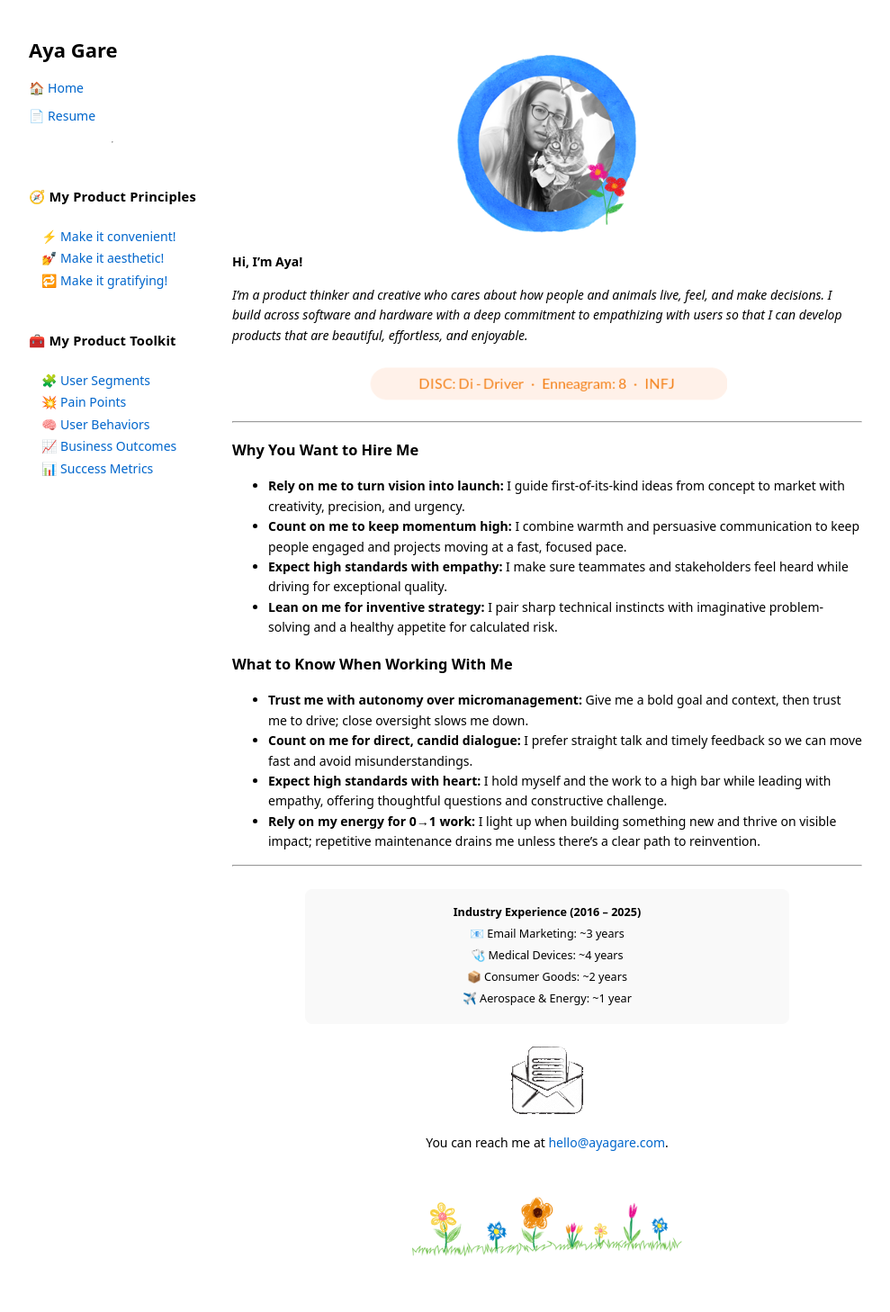
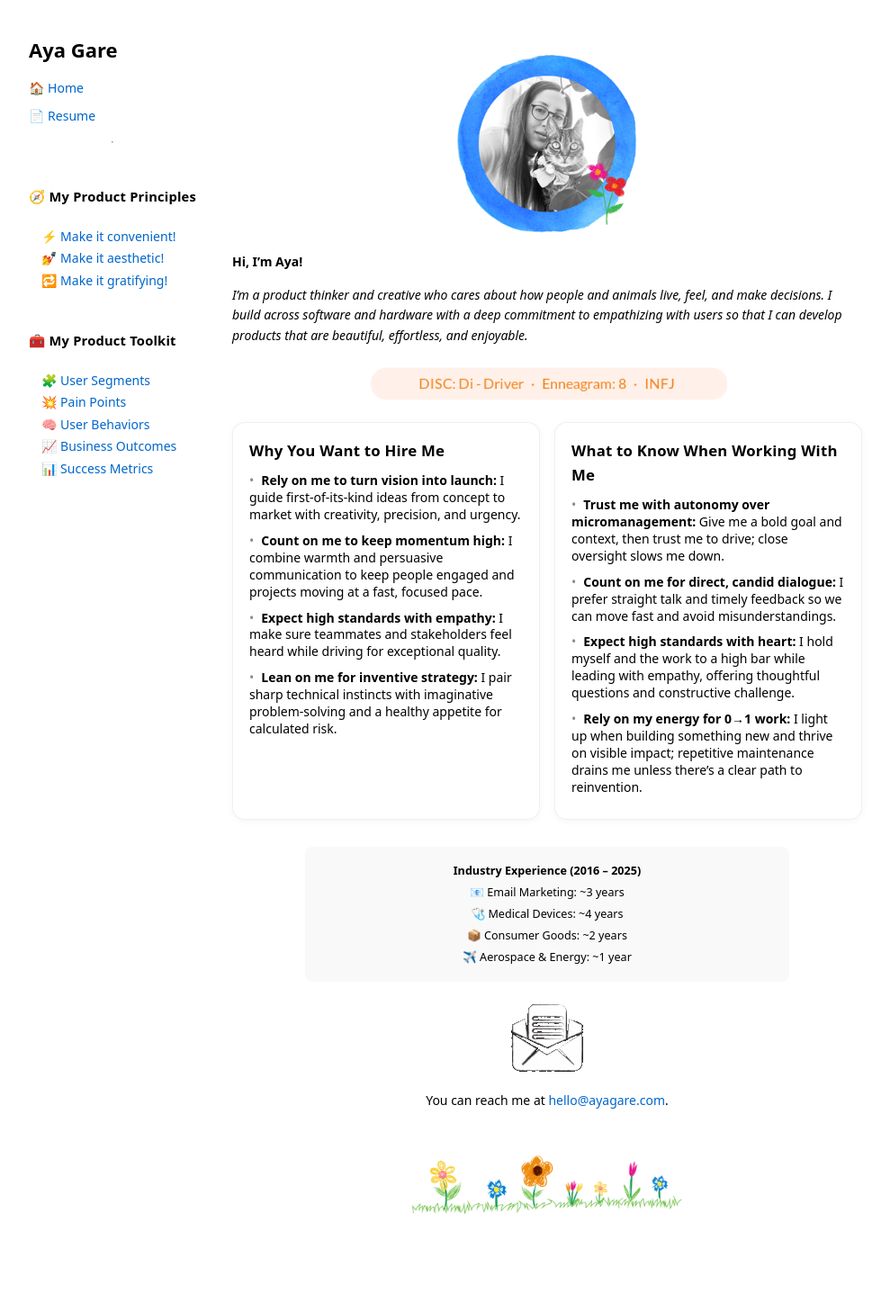
Before and after one commit to luxinflore/luxinflore.github.io, a Jekyll site: the page built from index.md, in a window 1280 px wide. Shown: the whole page at 90% size, without its empty margins (8-997 px from the left). Built offline with Jekyll 4.4.1, drawn with Linux system fonts in a browser that asks for light colours; after the commit the page ends 1411 px from its top, so only the background shows below that.

Commit message:
Update format of added about me

```diff
--- a/index.md
+++ b/index.md
@@ -15,21 +15,27 @@
   <img src="/assets/images/personality.png" alt="Personality: DISC Di Driver, Enneagram 8, INFJ" style="max-width: 400px;" />
 </div>
 
----
+<div class="wg-sections">
+  <section class="wg-card">
+    <h3>Why You Want to Hire Me</h3>
+    <ul class="wg-list">
+      <li><strong>Rely on me to turn vision into launch:</strong> I guide first-of-its-kind ideas from concept to market with creativity, precision, and urgency.</li>
+      <li><strong>Count on me to keep momentum high:</strong> I combine warmth and persuasive communication to keep people engaged and projects moving at a fast, focused pace.</li>
+      <li><strong>Expect high standards with empathy:</strong> I make sure teammates and stakeholders feel heard while driving for exceptional quality.</li>
+      <li><strong>Lean on me for inventive strategy:</strong> I pair sharp technical instincts with imaginative problem-solving and a healthy appetite for calculated risk.</li>
+    </ul>
+  </section>
 
-### Why You Want to Hire Me
-- **Rely on me to turn vision into launch:** I guide first-of-its-kind ideas from concept to market with creativity, precision, and urgency.
-- **Count on me to keep momentum high:** I combine warmth and persuasive communication to keep people engaged and projects moving at a fast, focused pace.
-- **Expect high standards with empathy:** I make sure teammates and stakeholders feel heard while driving for exceptional quality.
-- **Lean on me for inventive strategy:** I pair sharp technical instincts with imaginative problem-solving and a healthy appetite for calculated risk.
-
-### What to Know When Working With Me
-- **Trust me with autonomy over micromanagement:** Give me a bold goal and context, then trust me to drive; close oversight slows me down.
-- **Count on me for direct, candid dialogue:** I prefer straight talk and timely feedback so we can move fast and avoid misunderstandings.
-- **Expect high standards with heart:** I hold myself and the work to a high bar while leading with empathy, offering thoughtful questions and constructive challenge.
-- **Rely on my energy for 0→1 work:** I light up when building something new and thrive on visible impact; repetitive maintenance drains me unless there’s a clear path to reinvention.
-
----
+  <section class="wg-card">
+    <h3>What to Know When Working With Me</h3>
+    <ul class="wg-list">
+      <li><strong>Trust me with autonomy over micromanagement:</strong> Give me a bold goal and context, then trust me to drive; close oversight slows me down.</li>
+      <li><strong>Count on me for direct, candid dialogue:</strong> I prefer straight talk and timely feedback so we can move fast and avoid misunderstandings.</li>
+      <li><strong>Expect high standards with heart:</strong> I hold myself and the work to a high bar while leading with empathy, offering thoughtful questions and constructive challenge.</li>
+      <li><strong>Rely on my energy for 0→1 work:</strong> I light up when building something new and thrive on visible impact; repetitive maintenance drains me unless there’s a clear path to reinvention.</li>
+    </ul>
+  </section>
+</div>
 
 <div class="industry-experience">
   <p><strong>Industry Experience (2016 – 2025)</strong></p>
--- a/style.css
+++ b/style.css
@@ -459,3 +459,50 @@
 .section-card:hover {
   box-shadow: 0 2px 6px rgba(0,0,0,0.06);  /* subtle lift on hover */
 }
+
+/* Layout */
+.wg-sections {
+  display: grid;
+  gap: 16px;
+  margin: 22px 0 30px;
+  grid-template-columns: 1fr;
+}
+@media (min-width: 860px) {
+  .wg-sections { grid-template-columns: 1fr 1fr; }
+}
+
+/* Card */
+.wg-card {
+  background: #fff;
+  border: 1px solid rgba(0,0,0,0.06);
+  border-radius: 14px;
+  padding: 16px 18px;
+  box-shadow: 0 2px 8px rgba(0,0,0,0.04);
+}
+.wg-card h3 {
+  margin: 2px 0 10px;
+  font-size: 1.05rem;
+  letter-spacing: 0.2px;
+}
+
+/* List readability */
+.wg-list {
+  list-style: none;
+  padding: 0;
+  margin: 0;
+}
+.wg-list li {
+  margin: 10px 0;
+  line-height: 1.35;
+  /* limit line length so long bullets don't feel bulky */
+  max-width: 62ch;
+}
+.wg-list li::marker { content: ""; } /* hide default marker */
+.wg-list li::before {
+  content: "•";
+  margin-right: 8px;
+  opacity: 0.45;
+}
+
+/* Emphasis */
+.wg-list strong { font-weight: 600; }
```
